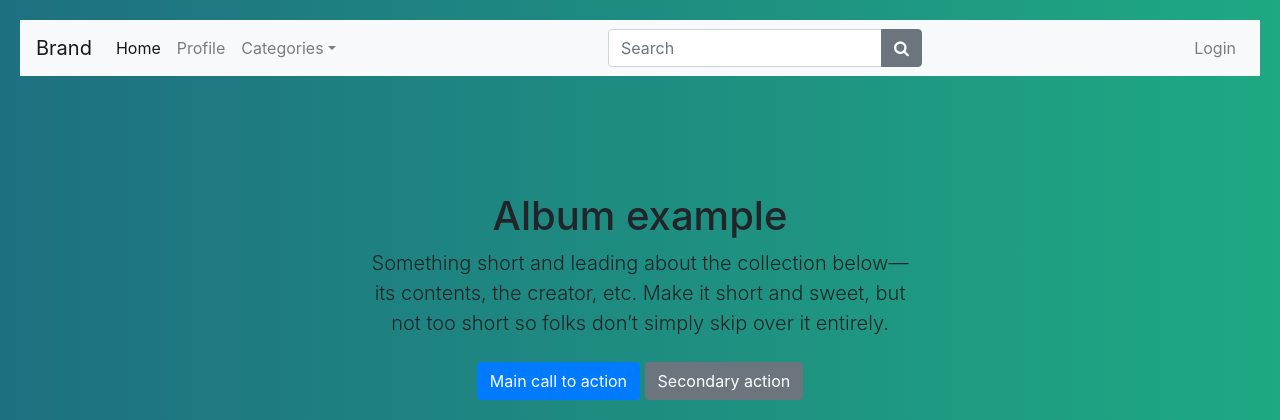
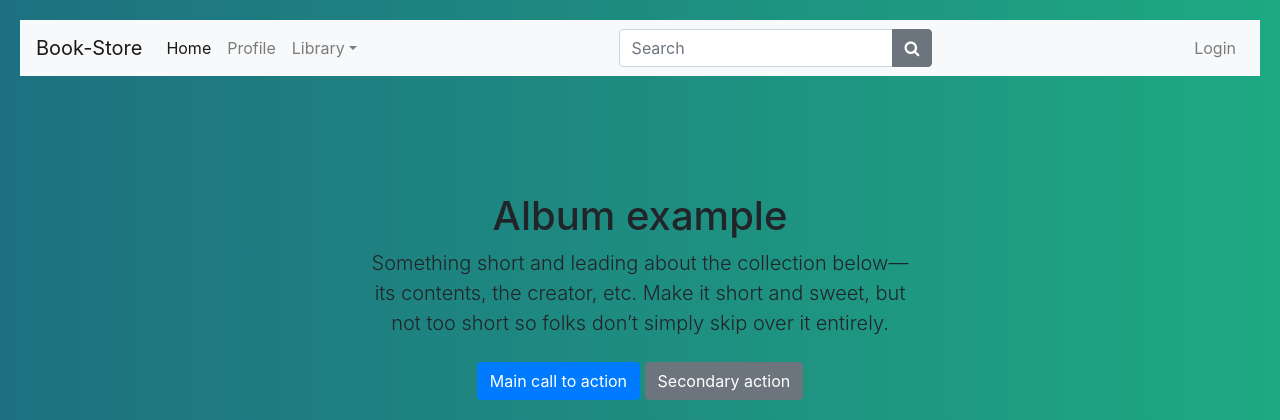
Before and after one commit to ab-dereje/Ecommerce-Website-Django-, a Django app: page / in a window 1280 px wide. Shown: the top 420 px of the page. Run offline with Django 4.2, Linux system fonts and the light colour scheme; data comes from the database, SQL or seed files in the repository; both versions use the stored data as it was after the commit.

Commit message:
5th commit

```diff
--- a/core/settings.py
+++ b/core/settings.py
@@ -65,7 +65,7 @@ TEMPLATES = [
                 'django.template.context_processors.request',
                 'django.contrib.auth.context_processors.auth',
                 'django.contrib.messages.context_processors.messages',
-                'store.views.categories',
+                'store.context_processors.categories',
             ],
         },
     },
--- /dev/null
+++ b/store/context_processors.py
@@ -0,0 +1,7 @@
+from .models import Category
+
+
+def categories(request):
+    return{
+        'categories': Category.objects.all()
+    }
--- a/store/models.py
+++ b/store/models.py
@@ -1,6 +1,10 @@
 from django.db import models
 from django.contrib.auth.models import User
 from django.urls import reverse
+
+class ProductManager(models.Manager):
+    def get_queryset(self):
+        return super(ProductManager, self).get_queryset().filter(is_active=True)
 
 class Category(models.Model):
     name = models.CharField(max_length=255,db_index=True)
@@ -27,6 +31,8 @@ class Product(models.Model):
     is_active = models.BooleanField(default=True)
     created = models.DateTimeField(auto_now_add=True)
     updated = models.DateTimeField(auto_now=True)
+    objects = models.Manager()
+    products = ProductManager()
 
     class Meta:
         verbose_name_plural = 'products'
--- a/store/urls.py
+++ b/store/urls.py
@@ -6,6 +6,6 @@ app_name = 'store'
 
 urlpatterns = [
     path('',views.all_products, name='all_products'),
-    path('item/<slug:slug>/', views.product_detail, name='product_detail'),
+    path('<slug:slug>', views.product_detail, name='product_detail'),
     path('search/<slug:category_slug>/', views.category_list, name='category_list')
 ]
--- a/store/views.py
+++ b/store/views.py
@@ -3,18 +3,14 @@ from django.shortcuts import get_object_or_404, render
 from .models import Category,Product
 
 # Create your views here.
-def categories(request):
-    return{
-        'categories': Category.objects.all()
-    }
 
 def all_products(request):
-    products = Product.objects.all()
+    products = Product.products.all()
     return render(request, 'store/home.html', {'products':products})
 
 def product_detail(request,slug):
     product = get_object_or_404(Product, slug=slug, in_stock=True)
-    return render(request, 'store/products/detail.html',{'product': product})
+    return render(request, 'store/products/single.html',{'product': product})
 
 def category_list(request, category_slug):
     category = get_object_or_404(Category, slug=category_slug)
--- a/templates/store/base.html
+++ b/templates/store/base.html
@@ -74,7 +74,7 @@
   <header>
 <div class="bs-example">
     <nav class="navbar navbar-expand-md navbar-light bg-light">
-        <a href="#" class="navbar-brand">Brand</a>
+        <a href="/" class="navbar-brand">Book-Store</a>
         <button type="button" class="navbar-toggler" data-toggle="collapse" data-target="#navbarCollapse">
             <span class="navbar-toggler-icon"></span>
         </button>
@@ -84,9 +84,9 @@
                 <a href="#" class="nav-item nav-link active">Home</a>
                 <a href="#" class="nav-item nav-link">Profile</a>
                 <div class="nav-item dropdown">
-                    <a href="#" class="nav-link dropdown-toggle" data-toggle="dropdown">Categories</a>
+                    <a href="#" class="nav-link dropdown-toggle" data-toggle="dropdown">Library</a>
                     <div class="dropdown-menu">
-                        <a href="#" class="dropdown-item">Inbox</a>
+                        {% comment %} <a href="#" class="dropdown-item">Inbox</a> {% endcomment %}
                         {% for c in categories %}
                         {% comment %} <a href="#" class="dropdown-item">Sent</a> {% endcomment %}
                         <li>
```
Also changed, not shown: db.sqlite3, media/images/2.png (added), templates/store/products/single.html (renamed from templates/store/products/detail.html).
